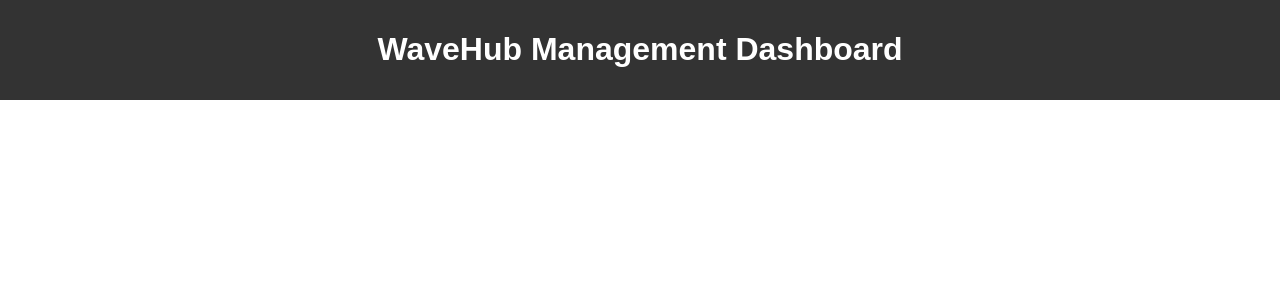
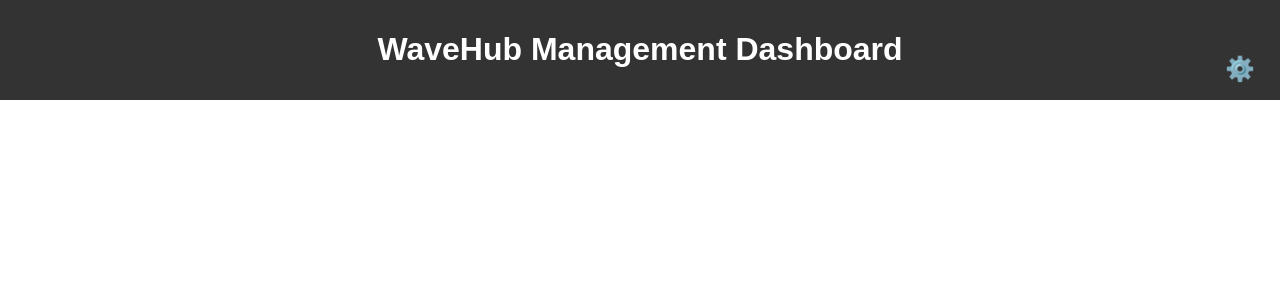
Before and after one commit to MajorRedbeard/wavehub, a Python web app: template app/templates/base.html in a window 1280 px wide. Shown: the top 300 px of the page. Run offline with Jinja, Linux system fonts and the light colour scheme; the template is opened without the code that fills it, so the values that code supplies are empty.

Commit message:
Added base.html and added to init.py

```diff
--- a/app/__init__.py
+++ b/app/__init__.py
@@ -9,10 +9,14 @@
     from .routes.services import services
     from .routes.ports import ports
     from .routes.nginx import nginx
+	from .routes.settings import settings_bp
+
 
     app.register_blueprint(main)
     app.register_blueprint(services, url_prefix='/services')
     app.register_blueprint(ports, url_prefix='/ports')
     app.register_blueprint(nginx, url_prefix='/nginx')
+	app.register_blueprint(settings_bp, url_prefix='/settings')
+
 
     return app
--- a/app/templates/base.html
+++ b/app/templates/base.html
@@ -9,8 +9,26 @@
 </head>
 <body>
     <header>
-        <h1>WaveHub Management Dashboard</h1>
-    </header>
+    <h1>WaveHub Management Dashboard</h1>
+    <a href="/settings" class="gear-btn" title="Settings">
+        ⚙️
+    </a>
+</header>
+
+<style>
+.gear-btn {
+    float: right;
+    font-size: 24px;
+    text-decoration: none;
+    color: black;
+    margin-top: -35px;
+    margin-right: 15px;
+}
+.gear-btn:hover {
+    color: #4CAF50;
+}
+</style>
+
     <main>
         {% block content %}{% endblock %}
     </main>
```
